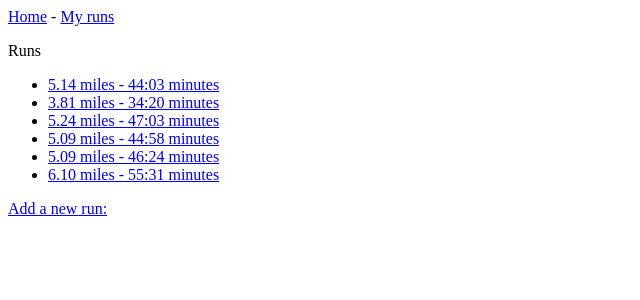
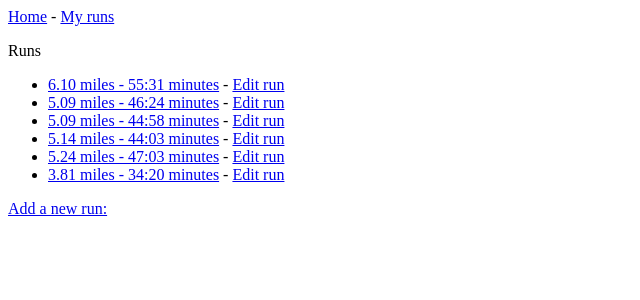
Before and after one commit to nleclaire/stat-tracker, a Django app: page /runs in a window 1280 px wide. Shown: the top 300 px of the page, without its empty margins (0-640 px from the left). Run offline with Django 3.2, Linux system fonts and the light colour scheme; data comes from the database, SQL or seed files in the repository.

Commit message:
adds edit_run

```diff
--- a/run_stats/templates/run_stats/runs.html
+++ b/run_stats/templates/run_stats/runs.html
@@ -6,7 +6,8 @@
   <ul>
       {% for run in runs %}
       <li>
-          <a href="{% url 'run_stats:run' run.id %}">{{ run }}</a>
+          <a href="{% url 'run_stats:run' run.id %}">{{ run }}</a> -
+          <a href="{% url 'run_stats:edit_run' run.id %}">Edit run</a>
       </li>
 
       {% empty %}
--- a/run_stats/urls.py
+++ b/run_stats/urls.py
@@ -14,4 +14,7 @@ urlpatterns = [
 
     # Page to add a new Run
     path('runs/new_run', views.new_run, name="new_run"),
+
+    # Page to edit a Run
+    path('runs/edit_run/<int:run_id>', views.edit_run, name="edit_run"),
 ]
--- a/run_stats/views.py
+++ b/run_stats/views.py
@@ -9,16 +9,14 @@ def index(request):
 
 def runs(request):
     """Return all runs."""
-    runs = Run.objects.all()
+    runs = Run.objects.order_by('-date')
     context = {'runs': runs}
     return render(request, "run_stats/runs.html", context)
 
 def run(request, run_id):
     """Show a single run and its splits."""
     run = Run.objects.get(id=run_id)
-
     splits = run.split_set.order_by('-date')
-
     context = {'run': run, 'splits': splits}
     return render(request, 'run_stats/run.html', context)
 
@@ -27,7 +25,6 @@ def new_run(request):
     if request.method != 'POST':
         form = RunForm(initial={'time': '00:'})
     else:
-        # POST data submitted; process data
         form = RunForm(request.POST)
         if form.is_valid():
             new_run = form.save(commit=False)
@@ -36,3 +33,18 @@ def new_run(request):
 
     context = {'form': form}
     return render(request, 'run_stats/new_run.html', context)
+
+def edit_run(request, run_id):
+    """Edit an existing run."""
+    run = Run.objects.get(id=run_id)
+    if request.method != 'POST':
+        form = RunForm(instance=run)
+    else:
+        # POST data submitted; process data
+        form = RunForm(instance=run, data=request.POST)
+        if form.is_valid:
+            run_form.save()
+            return HttpResponseRedirect(reverse('run_stats:runs'))
+
+    context = {'form': form, 'run': run}
+    return render(request, 'run_stats/edit_run.html', context)
```
Also changed, not shown: captains_log/log_2021_11_29.md (added, +6 -0 lines), run_stats/templates/run_stats/edit_run.html (added, +11 -0 lines).
